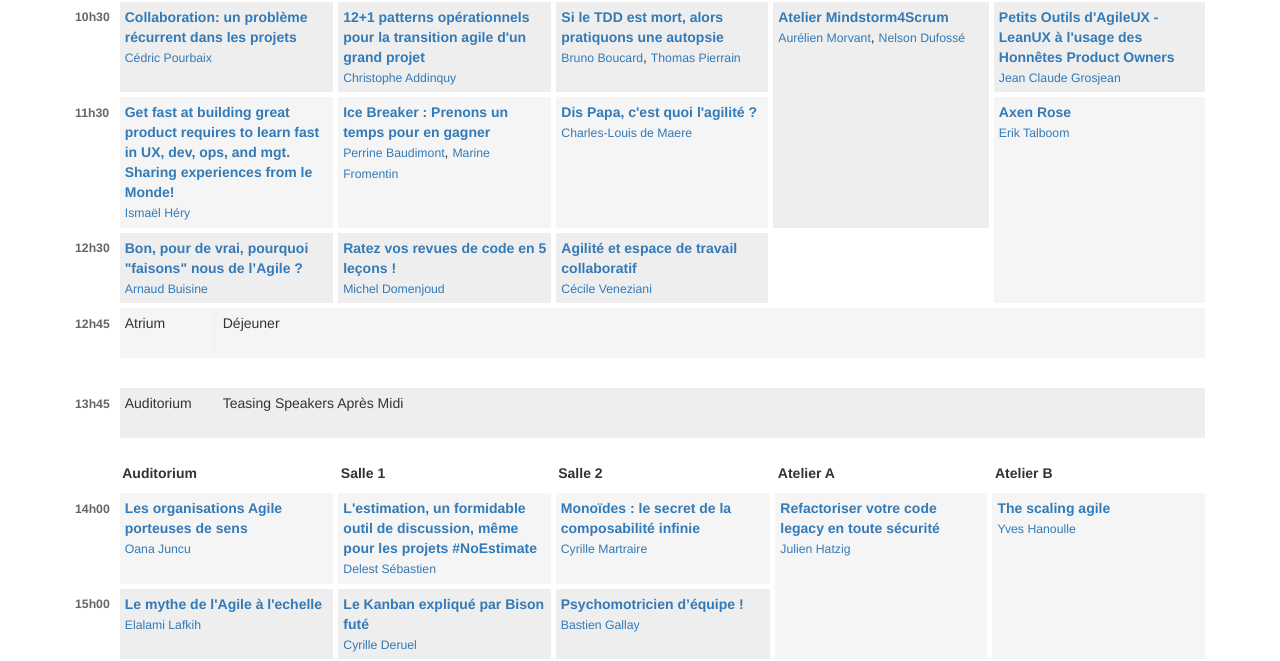
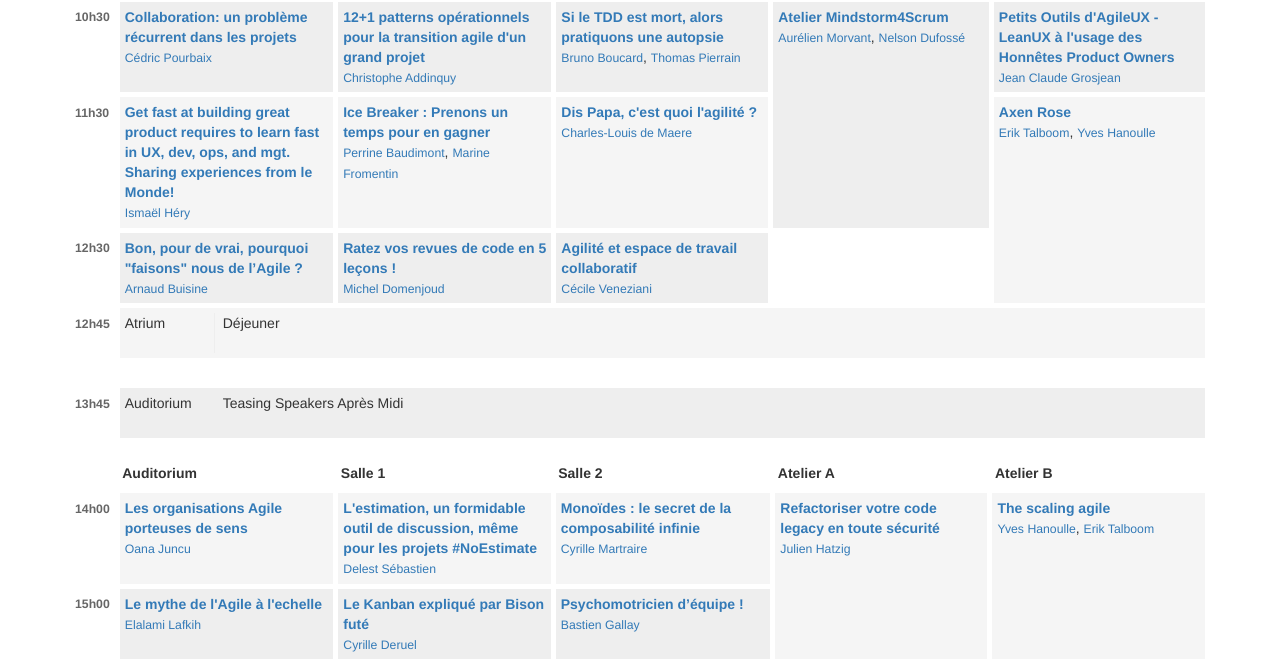
Before and after one commit to jak78/agile-tour-lille-2017, a Jekyll site: the page built from 00-schedule.html, in a window 1280 px wide and 900 px high, scrolled down 390 px. Shown: the part 136-797 px from the top of the window. Built offline with Jekyll 4.4.1, drawn with Linux system fonts in a browser that asks for light colours; nearby versions of some CDN libraries.

Commit message:
add Erik and Yves as co-speakers

```diff
--- a/_data/schedule.yml
+++ b/_data/schedule.yml
@@ -56,7 +56,7 @@
         speaker: Charles-Louis de Maere
         description: "L’autre jour, en revenant de l’école, ma fille ainée (11 ans) m’a dit qu’elle allait faire un exposé sur le boulot de son papa. Du coup, elle m’a demandé de lui expliquer ce que c’est que l’agilité. Cela m’a permis d’effectuer une réflexion de fond sur la philosophie et les concepts de l’agilité. Finalement, pourquoi veut-on être agile?"
       - subject: "Axen Rose"
-        speaker: Erik Talboom
+        speaker: Erik Talboom, Yves Hanoulle
         description: ""
         duration: 2
   - hour: 12h30
@@ -99,7 +99,7 @@
         description: "Dojo sur la mise en place de tests de caractérisations pour sécuriser la refactorisation d'un code."
         duration: 2
       - subject: The scaling agile
-        speaker: Yves Hanoulle
+        speaker: Yves Hanoulle, Erik Talboom
         description: "During the game you will experience scaling issues that occur when multiple teams work on the same product. Multiple Teams will look for solutions to scaling issues and experiment in an iterative way with their ideas on solving them."
         duration: 2
   - hour: 15h00
```
